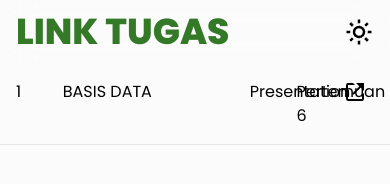
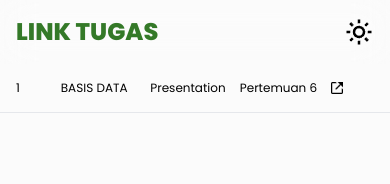
Before and after one commit to JuliAstaa/assigment-link, a website: page index.html in a window 390 px wide. Drawn offline with Linux system fonts and the light colour scheme.

Commit message:
responsive

```diff
--- a/index.html
+++ b/index.html
@@ -15,7 +15,9 @@
           class="flex w-full h-16 p-4 justify-between items-center backdrop-blur-lg"
         >
           <div class="logo">
-            <h1 class="text-[#347928] font-extrabold text-4xl">LINK TUGAS</h1>
+            <h1 class="text-[#347928] font-extrabold lg:text-4xl text-2xl">
+              LINK TUGAS
+            </h1>
           </div>
           <nav class="nav-menu">
             <div class="dark-mode light cursor-pointer" id="dark-light-toggle">
@@ -25,19 +27,36 @@
         </header>
         <div>
           <div
-            class="main-content gap-4 p-4 w-full h-full border-b grid grid-cols-8 content-center"
+            class="main-content lg:gap-4 p-4 w-full h-full border-b grid lg:grid-cols-8 grid-cols-8 content-center"
           >
-            <div class="dark:text-white"><h1>1</h1></div>
-            <div class="col-span-4 dark:text-white">BASIS DATA</div>
-            <div class="dark:text-white"><h1>Presentation</h1></div>
-            <div class="dark:text-white"><h1>Pertemuan 6</h1></div>
+            <div class="dark:text-white text-xs lg:text-base w-auto">1</div>
+            <div
+              class="lg:col-span-4 col-span-2 dark:text-white text-xs lg:text-base"
+            >
+              BASIS DATA
+            </div>
+            <div
+              class="dark:text-white text-xs lg:text-base col-span-2 lg:col-span-1"
+            >
+              <h1>Presentation</h1>
+            </div>
+            <div
+              class="dark:text-white text-xs lg:text-base col-span-2 lg:col-span-1"
+            >
+              <h1>Pertemuan 6</h1>
+            </div>
             <div>
               <a
                 target="_blank"
                 href="https://www.canva.com/design/DAGVyQjImJM/MHhnKAfU6nNxNxIXCIn41w/edit?utm_content=DAGVyQjImJM&utm_campaign=designshare&utm_medium=link2&utm_source=sharebutton"
                 class="w-full"
               >
-                <img id="link-external" src="icon/link-light.png" alt="" />
+                <img
+                  id="link-external"
+                  class="w-4 lg:w-auto"
+                  src="icon/link-light.png"
+                  alt=""
+                />
               </a>
             </div>
           </div>
```
Also changed, not shown: style/style.css.
